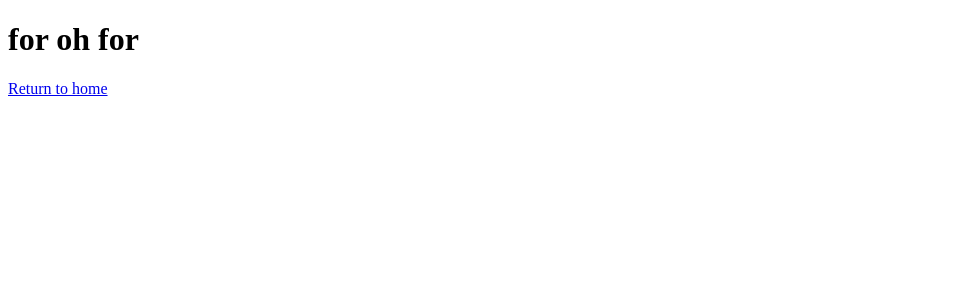
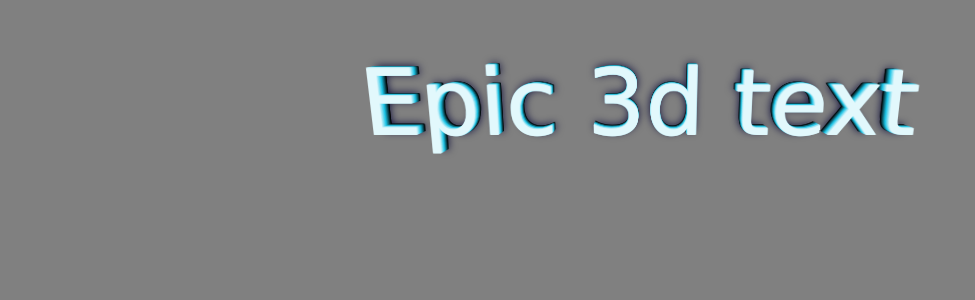
Before and after one commit to dubitabley/website, a SvelteKit app: page /css3d/3d-text in a window 1280 px wide. Before the commit this address had no page. Shown: the top 300 px of the page, without its empty margins (0-975 px from the left). Built offline with nearby package versions, Linux system fonts and the light colour scheme.

Commit message:
Update package versions and add 3d text

```diff
--- /dev/null
+++ b/src/lib/components/css3d/text-3d.svelte
@@ -0,0 +1,77 @@
+<!--
+    @component 3d layered text
+    Adapted from https://css-tricks.com/3d-layered-text-the-basics/
+-->
+<script lang="ts">
+    type Props = {
+        text: string;
+    };
+
+    let { text }: Props = $props();
+
+    const layerCount = 16;
+</script>
+
+<div class="scene">
+    <div class="text" style="--layers-count: {layerCount}">
+        <span class="bottom-text">{text}</span>
+        <div class="layers" aria-hidden="true" style="--text: {text}">
+            {#each { length: layerCount }, i}
+                <div
+                    class={["layer", i != layerCount - 1 && "unselectable"]}
+                    style="--i: {i}"
+                >
+                    {text}
+                </div>
+            {/each}
+        </div>
+    </div>
+</div>
+
+<style>
+    .layer {
+        transform: translateZ(calc(var(--i) * var(--layer-offset)));
+        --n: calc(var(--i) / var(--layers-count));
+        color: hsl(190 80% calc(var(--n) * 100%));
+
+        &::before {
+            content: var(--text);
+        }
+    }
+
+    .text {
+        position: relative;
+        font-family: Verdana, Geneva, Tahoma, sans-serif;
+        font-size: 90px;
+        text-align: center;
+        rotate: x -10deg;
+        --layer-offset: 1px;
+
+        .layers,
+        .layer {
+            position: absolute;
+            inset: 0;
+        }
+    }
+
+    .unselectable {
+        user-select: none;
+    }
+
+    .bottom-text {
+        text-shadow: 0 0 0.1em #003;
+    }
+
+    .scene {
+        perspective: 400px;
+        padding: 40px;
+
+        * {
+            transform-style: preserve-3d;
+        }
+    }
+
+    :global(html) {
+        background-color: grey;
+    }
+</style>
--- a/src/routes/(css3d)/css3d/+page.svelte
+++ b/src/routes/(css3d)/css3d/+page.svelte
@@ -1,67 +1,12 @@
-<script lang="ts">
-    import Cuboid from "$lib/components/css3d/cuboid.svelte";
-</script>
+<h2>Experiments using css</h2>
 
-{#snippet side()}
-    This works without javascript!
-{/snippet}
-
-<div class="centre">
-    <cuboid-wrapper>
-        <Cuboid --width="300px" --height="300px" side2={side} />
-    </cuboid-wrapper>
-</div>
+<ul>
+    <li><a href="/css3d/cuboid">Cool 3d cuboid</a></li>
+    <li><a href="/css3d/3d-text">3d text using layers</a></li>
+</ul>
 
 <style>
-    .centre {
-        display: flex;
-        justify-content: center;
-        align-items: center;
-        width: 100%;
-        height: 100%;
-        min-height: 600px;
-    }
-
-    cuboid-wrapper {
-        animation: cuboid-rotate 3s linear infinite;
-
-        :global(.cuboid-side) {
-            font-family: Verdana, Geneva, Tahoma, sans-serif;
-            font-weight: bold;
-            display: flex;
-            justify-content: center;
-            align-items: center;
-
-            &:nth-child(1),
-            &:nth-child(2) {
-                background: radial-gradient(orange 0%, red 100%);
-            }
-
-            &:nth-child(3),
-            &:nth-child(4),
-            &:nth-child(5),
-            &:nth-child(6) {
-                background-color: mediumseagreen;
-            }
-        }
-    }
-
-    @keyframes cuboid-rotate {
-        from {
-            transform: rotateX(0deg) rotateY(0deg);
-        }
-
-        to {
-            transform: rotateX(360deg) rotateY(360deg);
-        }
-    }
-
-    :global(*) {
-        box-sizing: border-box;
-        transform-style: preserve-3d;
-    }
-
-    :global(html) {
-        background-color: grey;
+    h2 {
+        font-family: Verdana, Geneva, Tahoma, sans-serif;
     }
 </style>
--- /dev/null
+++ b/src/routes/(css3d)/css3d/3d-text/+page.svelte
@@ -0,0 +1,5 @@
+<script>
+    import Text3d from "$lib/components/css3d/text-3d.svelte";
+</script>
+
+<Text3d text="Epic 3d text" />
--- /dev/null
+++ b/src/routes/(css3d)/css3d/cuboid/+page.svelte
@@ -0,0 +1,67 @@
+<script lang="ts">
+    import Cuboid from "$lib/components/css3d/cuboid.svelte";
+</script>
+
+{#snippet side()}
+    This works without javascript!
+{/snippet}
+
+<div class="centre">
+    <cuboid-wrapper>
+        <Cuboid --width="300px" --height="300px" side2={side} />
+    </cuboid-wrapper>
+</div>
+
+<style>
+    .centre {
+        display: flex;
+        justify-content: center;
+        align-items: center;
+        width: 100%;
+        height: 100%;
+        min-height: 600px;
+    }
+
+    cuboid-wrapper {
+        animation: cuboid-rotate 3s linear infinite;
+
+        :global(.cuboid-side) {
+            font-family: Verdana, Geneva, Tahoma, sans-serif;
+            font-weight: bold;
+            display: flex;
+            justify-content: center;
+            align-items: center;
+
+            &:nth-child(1),
+            &:nth-child(2) {
+                background: radial-gradient(orange 0%, red 100%);
+            }
+
+            &:nth-child(3),
+            &:nth-child(4),
+            &:nth-child(5),
+            &:nth-child(6) {
+                background-color: mediumseagreen;
+            }
+        }
+    }
+
+    @keyframes cuboid-rotate {
+        from {
+            transform: rotateX(0deg) rotateY(0deg);
+        }
+
+        to {
+            transform: rotateX(360deg) rotateY(360deg);
+        }
+    }
+
+    :global(*) {
+        box-sizing: border-box;
+        transform-style: preserve-3d;
+    }
+
+    :global(html) {
+        background-color: grey;
+    }
+</style>
```
Also changed, not shown: package.json (+5 -5 lines), 1 other file (tests, documents, lock files or other folders).
